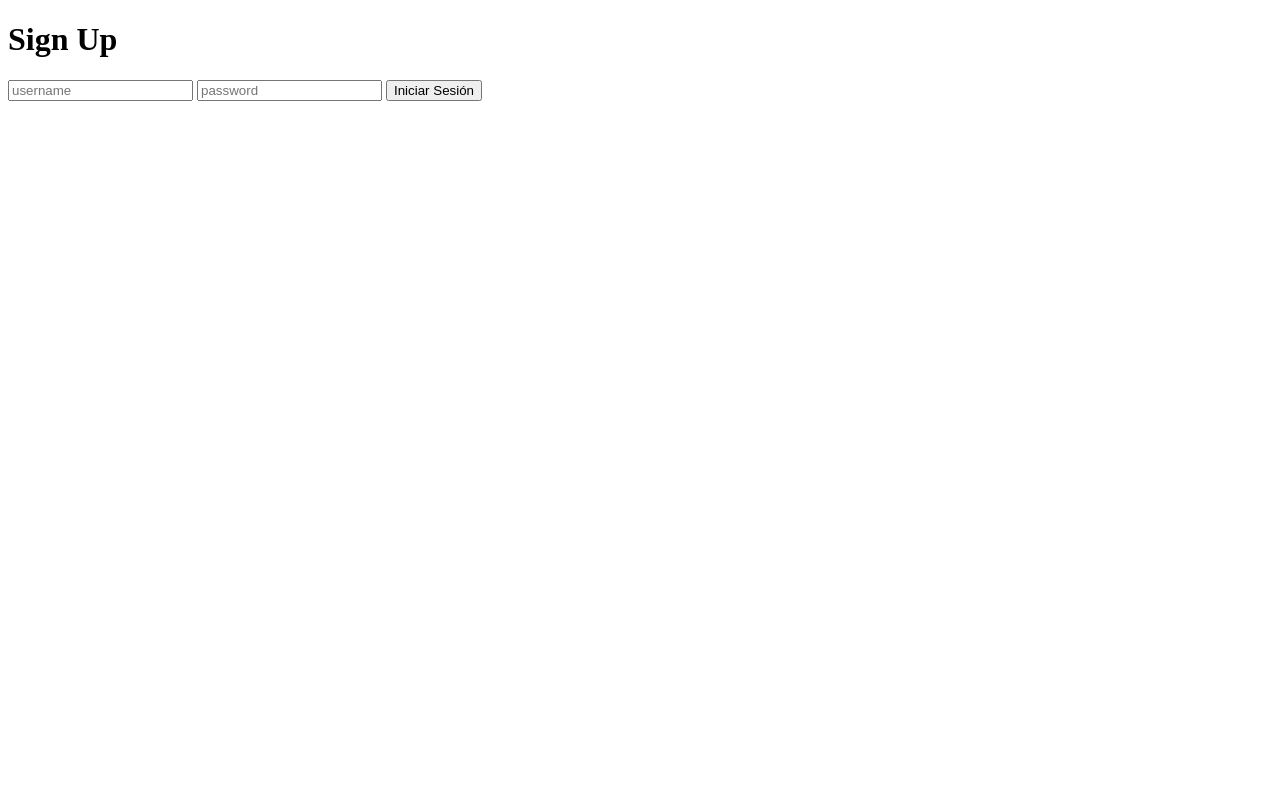
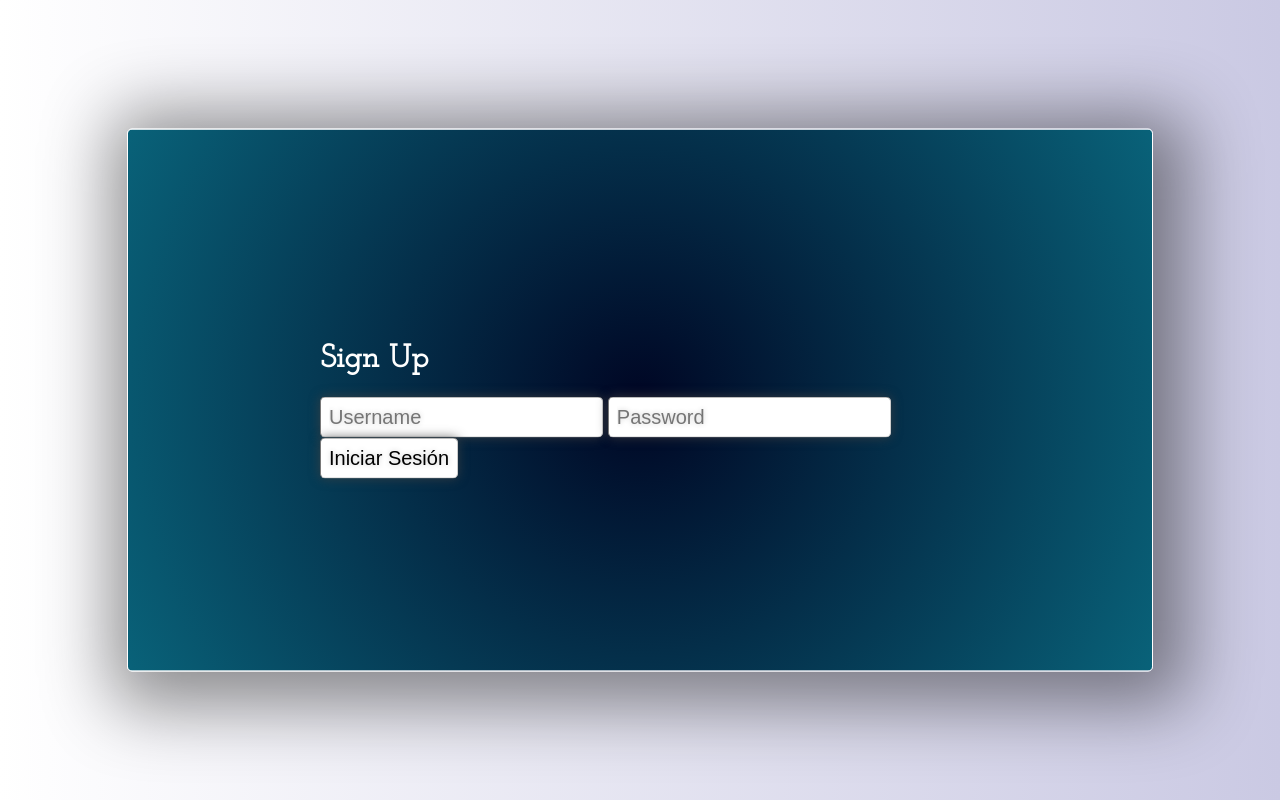
Before and after one commit to LRTBL/Farmacia---Inventario, a Flask app: page / in a window 1280 px wide. Run offline with Flask 2, Linux system fonts and the light colour scheme; some libraries are stand-ins or nearby versions.

Commit message:
actualizacionv1.0

```diff
--- /dev/null
+++ b/static/css/layout.css
@@ -0,0 +1,5 @@
+body{
+    background: rgb(194,189,189);
+    background: radial-gradient(circle, rgba(194,189,189,1) 0%, rgba(196,196,196,1) 43%, rgba(164,164,164,1) 76%, rgba(85,85,85,1) 100%);
+    font-family: 'Work Sans', sans-serif;
+}
--- a/static/css/main.css
+++ b/static/css/main.css
@@ -1,4 +1,49 @@
 body {
-  /* background: #000; */
-  /* color: #fff; */
+  background: rgb(255,255,255);
+background: linear-gradient(90deg, rgba(255,255,255,1) 0%, rgba(202,201,227,1) 100%);
+  font-family: 'Josefin Slab', serif;
+  color: #fff;
+
+  height: 100%;
+  width: 100%;
+  display: flex;
+  padding: 0;
 }
+
+.container {
+  border: 1px solid;
+  border-radius: 5px;
+  margin: 0 auto;
+  position: absolute;
+  top: 50%;
+  left: 50%;
+  -ms-transform: translate(-50%, -50%);
+  transform: translate(-50%, -50%);
+
+
+  width: 50%;
+  padding: 15%;
+
+  -webkit-box-shadow: 10px 10px 70px 24px rgba(0,0,0,0.44);
+-moz-box-shadow: 10px 10px 70px 24px rgba(0,0,0,0.44);
+box-shadow: 10px 10px 70px 24px rgba(0,0,0,0.44);
+
+
+  background: rgb(0,6,36);
+  background: radial-gradient(circle, rgba(0,6,36,1) 0%, rgba(9,98,121,1) 100%);
+}
+
+input{
+  position: relative;
+  padding: 8px;
+  font-size: 20px;
+  border-width: 1px;
+  border-color: #CCCCCC;
+  background-color: #ffffff;
+  color: #000000;
+  border-style: inset;
+  border-radius: 5px;
+  box-shadow: 0px 0px 11px rgba(66,66,66,.75);
+  text-shadow: 0px 0px 5px rgba(66,66,66,.26);
+
+}
--- a/templates/404.html
+++ b/templates/404.html
@@ -0,0 +1,4 @@
+{% extends "layout.html"%} {% block content%}
+<h1> NO SE ENCUNTRA DISPOIBLE EL RECURSO</h1>
+
+{% endblock%}
--- a/templates/index.html
+++ b/templates/index.html
@@ -11,14 +11,20 @@
   <head>
     <meta charset="UTF-8" />
     <meta name="viewport" content="width=device-width, initial-scale=1.0" />
+    <link rel="stylesheet" href="{{url_for('static', filename='css/main.css')}}" />
+    <link href="https://fonts.googleapis.com/css2?family=Josefin+Slab&display=swap" rel="stylesheet">
     <title>{{title}}</title>
   </head>
   <body>
-    <h1>{{title}}</h1>
-    <form action="/" method="post">
-      <input type="text" name="user" placeholder="username" />
-      <input type="text" name="password" placeholder="password" />
-      <input type="submit" value="Iniciar Sesión" />
-    </form>
+
+    <div class="container">
+      <h1>{{title}}</h1>
+      <form action="/" method="post">
+        <input type="text" name="user" placeholder="Username" />
+        <input type="password" name="password" placeholder="Password" />
+        <input type="submit" value="Iniciar Sesión" />
+      </form>
+    </div>
+
   </body>
 </html>
```
Also changed, not shown: templates/layout.html (+12 -4 lines).
